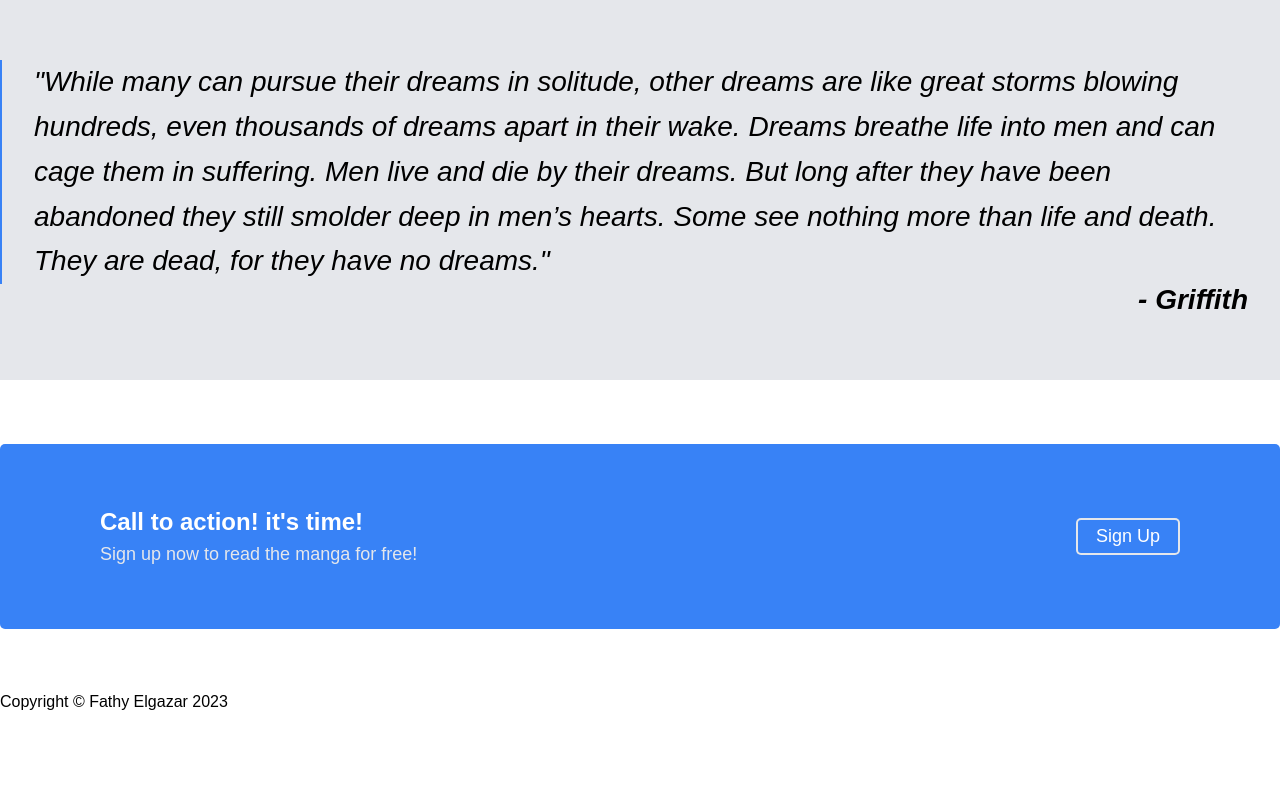
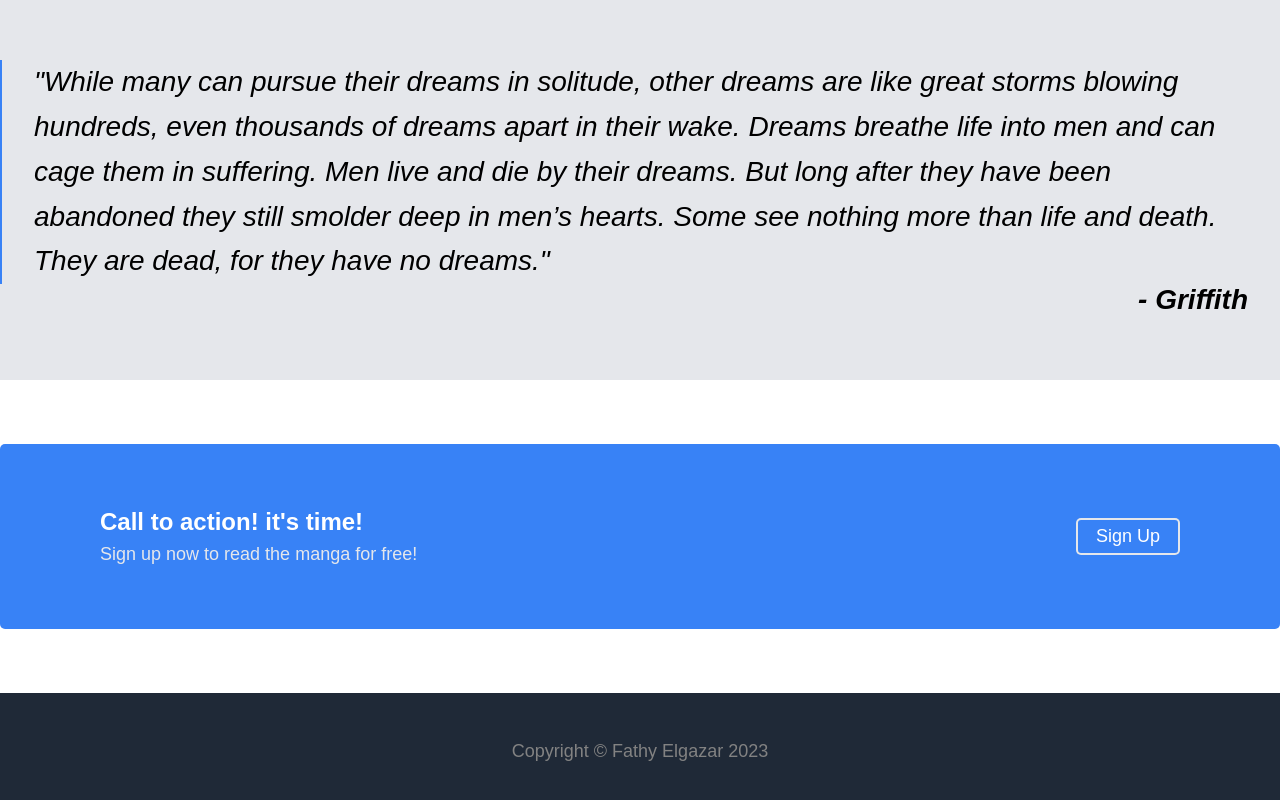
Before and after one commit to gazzaar/The-Odin-Project, a plain HTML site: page landing-page/index.html in a window 1280 px wide. Shown: the part 1199-1999 px from the top of the page. Before the commit the page ends 1910 px from the top, so only its background shows below. Drawn offline with Linux system fonts and the light colour scheme.

Commit message:
style the Footer

```diff
--- a/landing-page/style.css
+++ b/landing-page/style.css
@@ -230,3 +230,16 @@ body {
   color: #fff;
   box-shadow: inset 0 0 0 2px #e5e7eb;
 }
+
+/* Style the footer */
+
+.footer {
+  background-color: #1f2937;
+  padding: 48px 0;
+}
+
+.footer-text {
+  text-align: center;
+  font-size: 18px;
+  color: #828282;
+}
```
